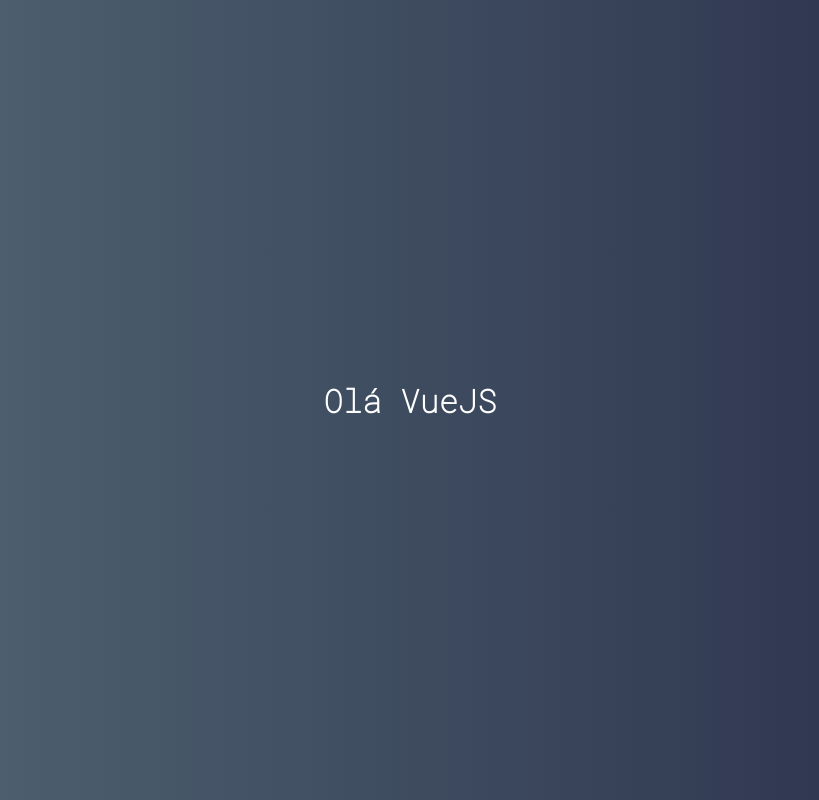
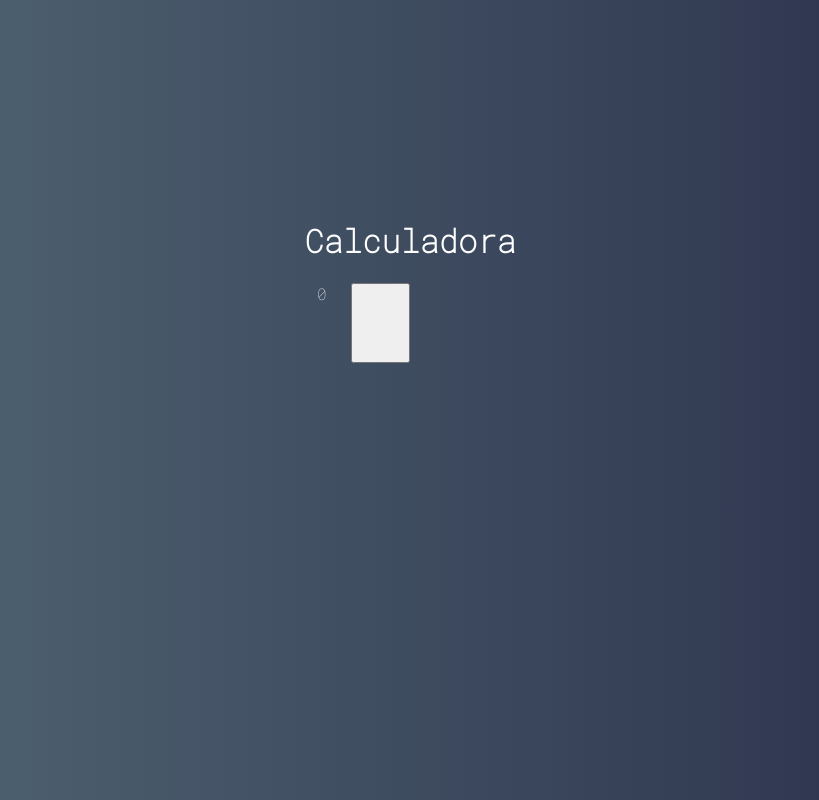
Before and after one commit to heitorffonseca/calculator-vuejs, a Vue app: page / in a window 1280 px wide. Shown: the whole page, without its empty margins (230-1049 px from the left). Built offline with nearby package versions, Linux system fonts and the light colour scheme.

Commit message:
Inserindo componentes

```diff
--- a/src/App.vue
+++ b/src/App.vue
@@ -1,12 +1,15 @@
 <template>
     <div id="app">
-        <h1>Olá VueJS</h1>
+        <h1>Calculadora</h1>
+        <Calculator />
     </div>
 </template>
 
 <script>
+import Calculator from './main/Calculator'
+
 export default {
-
+    components: { Calculator }
 }
 </script>
 
--- /dev/null
+++ b/src/components/Button.vue
@@ -0,0 +1,13 @@
+<template>
+    <button class="button"></button>
+</template>
+
+<script>
+export default {
+
+}
+</script>
+
+<style>
+
+</style>
--- /dev/null
+++ b/src/components/Display.vue
@@ -0,0 +1,15 @@
+<template>
+    <div class="diplay">
+        0
+    </div>
+</template>
+
+<script>
+export default {
+
+}
+</script>
+
+<style>
+
+</style>
--- /dev/null
+++ b/src/main/Calculator.vue
@@ -0,0 +1,29 @@
+<template>
+    <div class="calculator">
+        <Display />
+        <Button />
+    </div>
+</template>
+
+<script>
+import Display from '../components/Display'
+import Button from '../components/Button'
+
+export default {
+    components: { Button, Display }
+}
+</script>
+
+<style>
+.calculator {
+    height: 320px;
+    width: 235px;
+    border-radius: 4px;
+    overflow: hidden;
+
+    display: grid;
+    grid-template-columns: repeat(4, 25%);
+    grid-template-rows: 1fr 48px 48px 48px 48px 48px;
+}
+
+</style>
```
